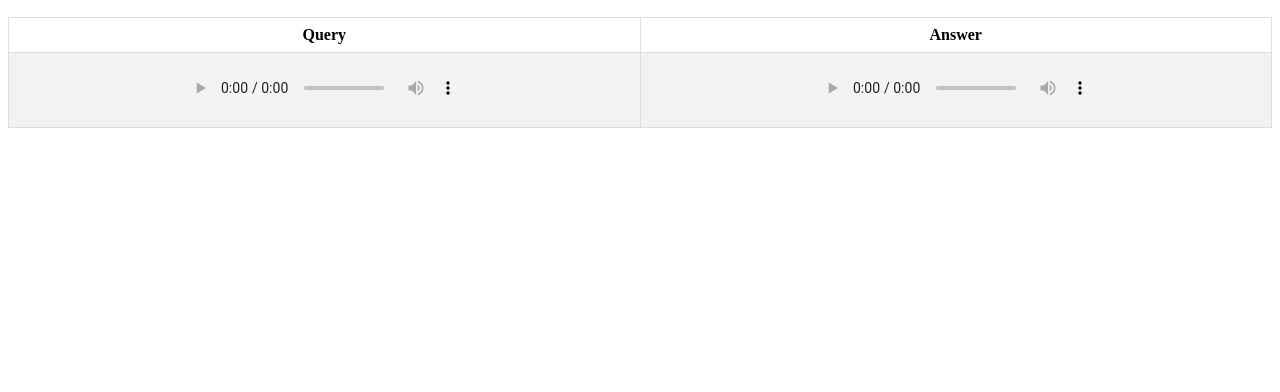
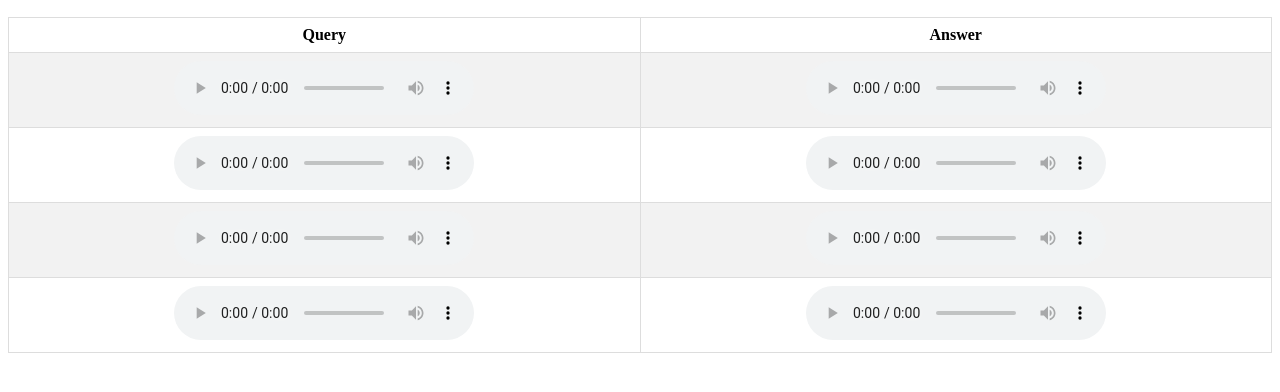
Before and after one commit to mortezaro/speech_demo, a plain HTML site: page index.html in a window 1280 px wide. Shown: the part 50-442 px from the top of the page. Drawn offline with Linux system fonts and the light colour scheme.

Commit message:
Update index.html

```diff
--- a/index.html
+++ b/index.html
@@ -29,7 +29,19 @@
     <td><audio controls><source src="query_1.mp3" type="audio/mpeg">Your browser does not support the audio tag.</audio></td>
     <td><audio controls><source src="answer_1.mp3" type="audio/mpeg">Your browser does not support the audio tag.</audio></td>
   </tr>
-  <!-- Add more rows as needed -->
+    <tr>
+    <td><audio controls><source src="query_2.mp3" type="audio/mpeg">Your browser does not support the audio tag.</audio></td>
+    <td><audio controls><source src="answer_2.mp3" type="audio/mpeg">Your browser does not support the audio tag.</audio></td>
+  </tr>
+  <tr>
+    <td><audio controls><source src="query_3.mp3" type="audio/mpeg">Your browser does not support the audio tag.</audio></td>
+    <td><audio controls><source src="answer_3.mp3" type="audio/mpeg">Your browser does not support the audio tag.</audio></td>
+  </tr>
+  <tr>
+    <td><audio controls><source src="query_4.mp3" type="audio/mpeg">Your browser does not support the audio tag.</audio></td>
+    <td><audio controls><source src="answer_4.mp3" type="audio/mpeg">Your browser does not support the audio tag.</audio></td>
+  </tr>
+
 </table>
 
 </body>
```
